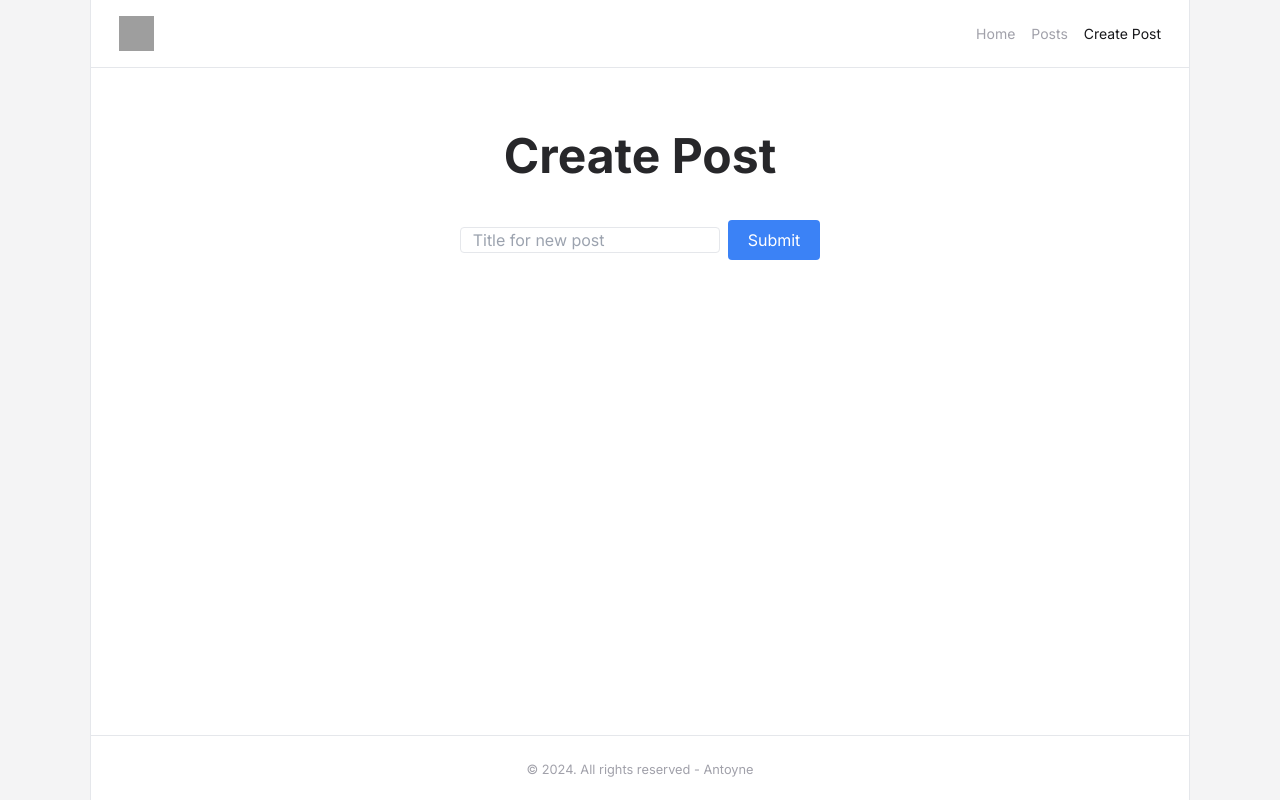
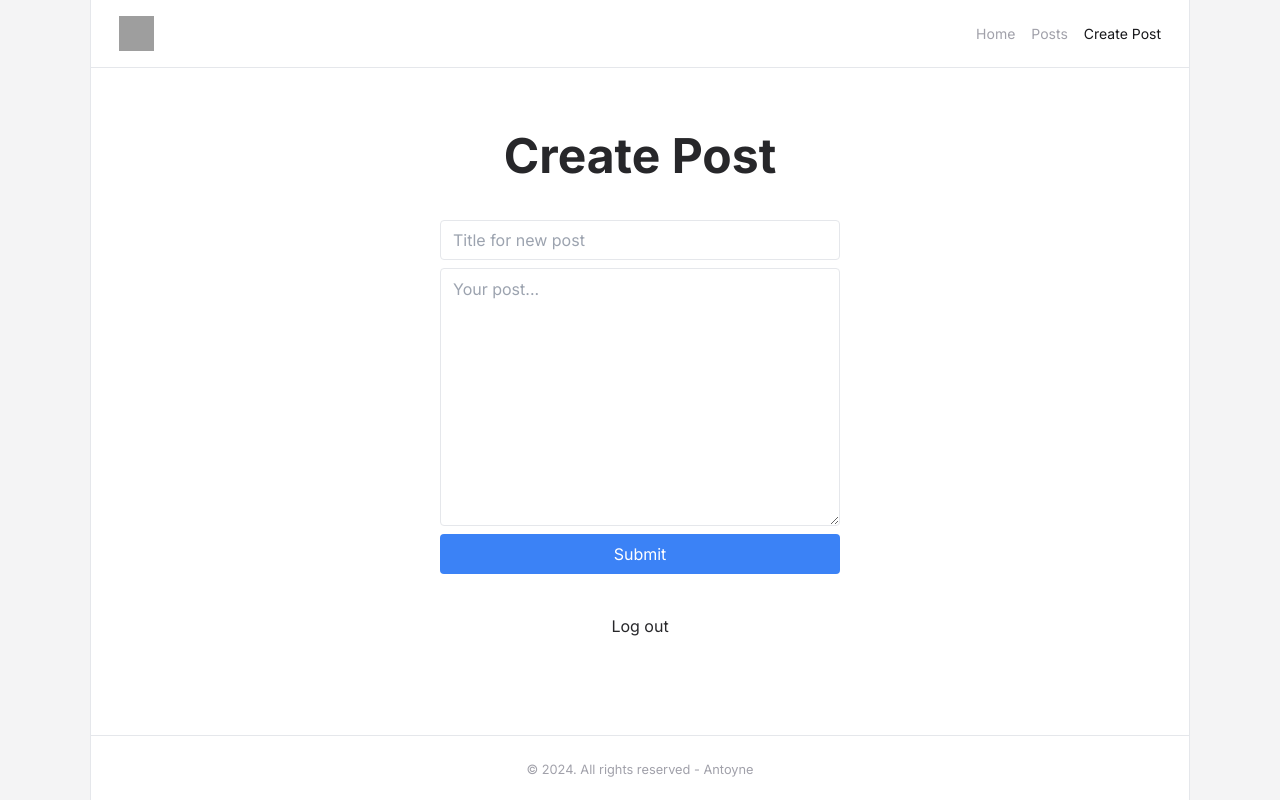
Before and after one commit to Ant0yne/nextjs-blog-test, a Next.js app: page /create-post in a window 1280 px wide. Built offline with nearby package versions, Linux system fonts and the light colour scheme; grey boxes are pictures that could not be loaded.

Commit message:
prisma init

```diff
--- a/package.json
+++ b/package.json
@@ -11,6 +11,7 @@
   "dependencies": {
     "@kinde-oss/kinde-auth-nextjs": "^2.2.10",
     "next": "14.2.3",
+    "prisma": "^5.14.0",
     "react": "^18",
     "react-dom": "^18"
   },
--- a/src/actions/actions.ts
+++ b/src/actions/actions.ts
@@ -2,5 +2,6 @@
 
 export const createPost = async (formData: FormData) => {
 	const title = formData.get("title") as string;
+	const body = formData.get("body") as string;
 	console.log(title);
 };
--- a/src/app/create-post/page.tsx
+++ b/src/app/create-post/page.tsx
@@ -1,23 +1,35 @@
 // cSpell: ignore kinde, nextjs
 import { createPost } from "@/actions/actions";
+import { LogoutLink } from "@kinde-oss/kinde-auth-nextjs/components";
 
 const CreatePost = () => {
 	return (
 		<main className="text-center pt-16 px-5">
 			<h1 className="text-4xl md:text-5xl font-bold mb-5">Create Post</h1>
-			<form action={createPost} className="h-10 space-x-2 mt-10">
+			<form
+				action={createPost}
+				className="flex flex-col max-w-[400px] mx-auto gap-2 my-10">
 				<input
-					className="border rounded px-3"
+					className="border rounded px-3 h-10"
 					type="text"
 					name="title"
 					id="title"
 					placeholder="Title for new post"
 					required
 				/>
-				<button className="h-full bg-blue-500 px-5 rounded text-white">
+				<textarea
+					name="body"
+					id="body"
+					placeholder="Your post..."
+					className="border rounded px-3 py-2"
+					rows={10}
+					required
+				/>
+				<button className="h-10 bg-blue-500 px-5 rounded text-white">
 					Submit
 				</button>
 			</form>
+			<LogoutLink>Log out</LogoutLink>
 		</main>
 	);
 };
--- a/src/middleware/middleware.ts
+++ b/src/middleware.ts
@@ -1,5 +1,5 @@
 // cSpell: ignore kinde, nextjs
-import { withAuth } from "@kinde-oss/kinde-auth-nextjs/server";
+import { withAuth } from "@kinde-oss/kinde-auth-nextjs/middleware";
 import { NextRequest } from "next/server";
 
 export default function middleware(req: NextRequest) {
```
Also changed, not shown: 2 other files (tests, documents, lock files or other folders).
